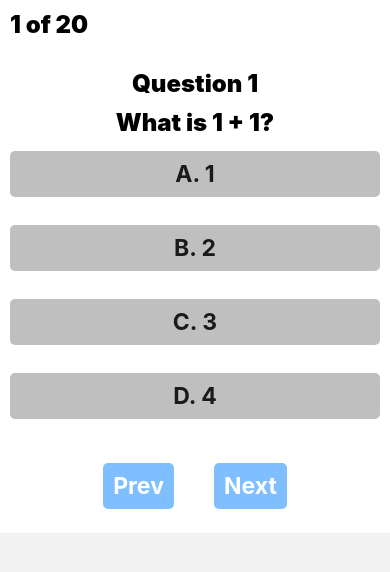
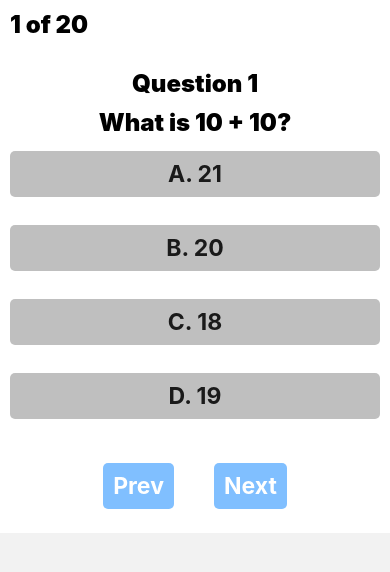
Before and after one commit to chaiyaphat20/02-react-native, a React Native app: screen /QuestionScreen in a window 390 px wide. Shown: the top 572 px of the page. Built offline with nearby package versions, Linux system fonts and the light colour scheme.

Commit message:
feat: random data

```diff
--- a/src/screen/QuestionScreen.tsx
+++ b/src/screen/QuestionScreen.tsx
@@ -23,10 +23,20 @@ type QuestionType = {
   point: number;
 }
 
+const shuffleQuestions = (questions: QuestionType[]) => {
+  const shuffledQuestions = [...questions].sort(() => Math.random() - 0.5);
 
+  shuffledQuestions.forEach((question) => {
+    question.listQuestion = question.listQuestion.sort(() => Math.random() - 0.5);
+  });
+
+  return shuffledQuestions;
+};
+
+const data = shuffleQuestions(QUESTIONS)
 export default function QuestionScreen({ navigation }: any) {
   const [page, setPage] = useState(1)
-  const [questionList, setQuestionList] = useState<QuestionType[]>(QUESTIONS)
+  const [questionList, setQuestionList] = useState<QuestionType[]>(data)
   const question = questionList[page - 1]
   const index = page - 1
 
```
Also changed, not shown: src/constants.ts (line endings or trailing spaces).
